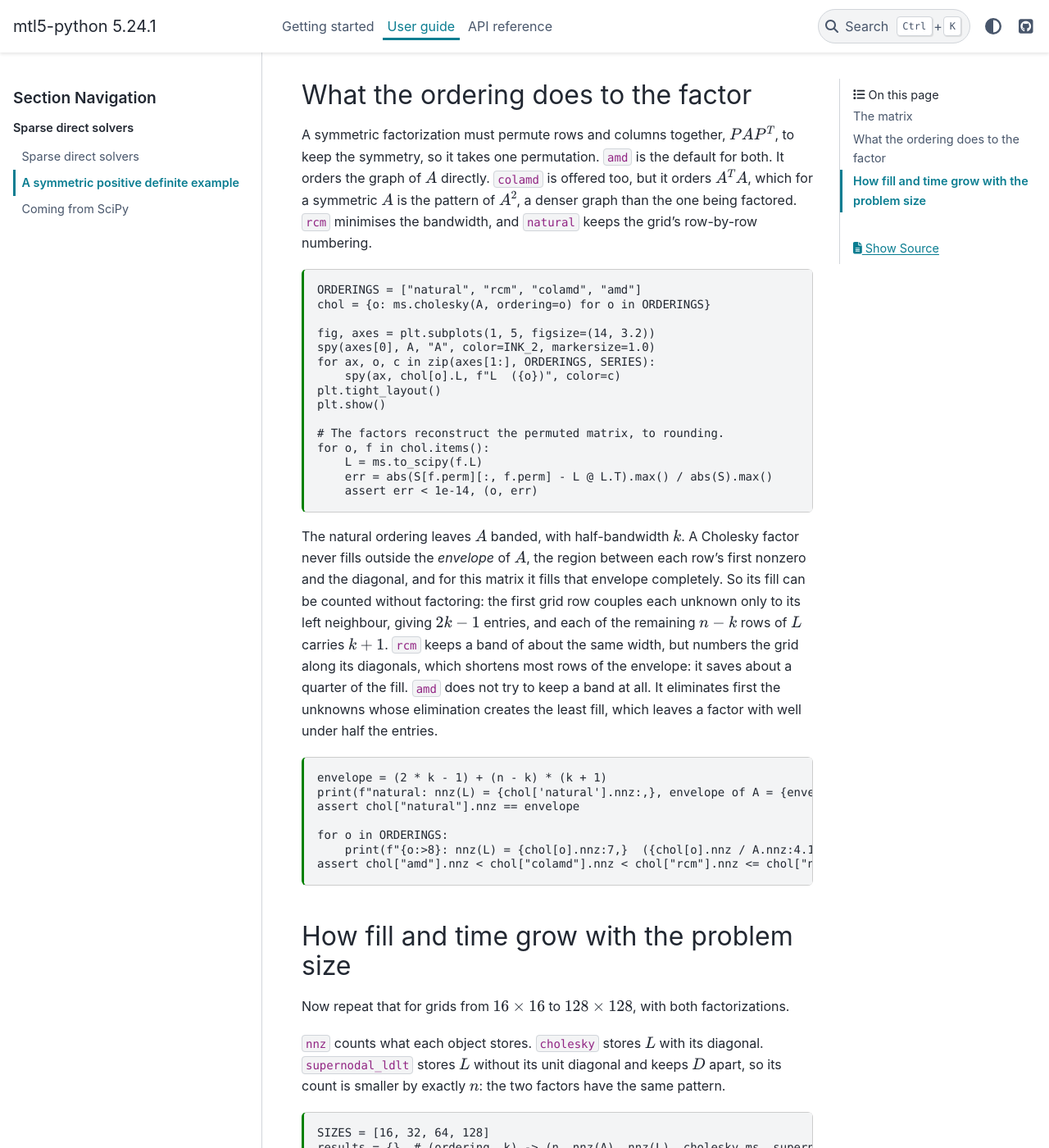
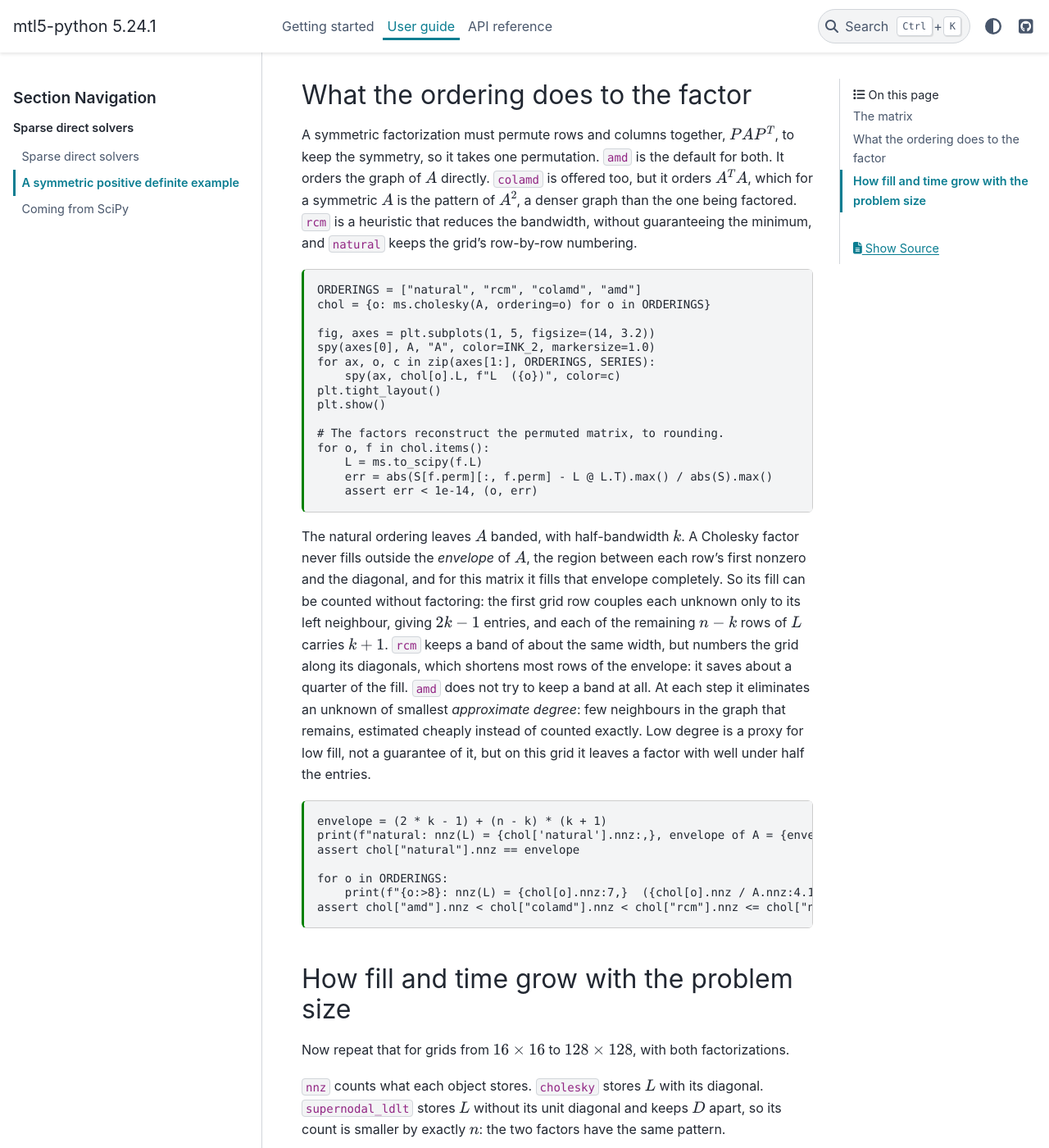
Before and after one commit to stillwater-sc/mtl5-python, a Sphinx documentation site: the page built from docs/guide/spd-example.md, in a window 1280 px wide and 1400 px high, scrolled down 2146 px. Shown: the whole window at 82% size. Built offline with Sphinx 7.4.7 and the PyData theme 0.15.4, drawn with Linux system fonts in a browser that asks for light colours; pages that are not in the unit, such as notebooks, are missing from menus.

Commit message:
docs(guide): describe rcm and amd as the heuristics they are
rcm reduces the bandwidth but does not guarantee the minimum. amd
chooses by approximate degree, a proxy for fill, not by the least
immediate fill.

Co-Authored-By: Claude Opus 5.5 <noreply@anthropic.com>

````diff
--- a/docs/guide/spd-example.md
+++ b/docs/guide/spd-example.md
@@ -111,8 +111,9 @@ A symmetric factorization must permute rows and columns together, $PAP^T$, to
 keep the symmetry, so it takes one permutation. `amd` is the default for both.
 It orders the graph of $A$ directly. `colamd` is offered too, but it orders
 $A^TA$, which for a symmetric $A$ is the pattern of $A^2$, a denser graph than
-the one being factored. `rcm` minimises the bandwidth, and `natural` keeps the
-grid's row-by-row numbering.
+the one being factored. `rcm` is a heuristic that reduces the bandwidth,
+without guaranteeing the minimum, and `natural` keeps the grid's row-by-row
+numbering.
 
 ```{code-cell} python
 ORDERINGS = ["natural", "rcm", "colamd", "amd"]
@@ -140,9 +141,11 @@ grid row couples each unknown only to its left neighbour, giving $2k - 1$
 entries, and each of the remaining $n - k$ rows of $L$ carries $k + 1$.
 `rcm` keeps a band of about the same width, but numbers the grid along its
 diagonals, which shortens most rows of the envelope: it saves about a quarter
-of the fill. `amd` does not try to keep a band at all. It eliminates first the
-unknowns whose elimination creates the least fill, which leaves a factor with
-well under half the entries.
+of the fill. `amd` does not try to keep a band at all. At each step it
+eliminates an unknown of smallest *approximate degree*: few neighbours in the
+graph that remains, estimated cheaply instead of counted exactly. Low degree is
+a proxy for low fill, not a guarantee of it, but on this grid it leaves a
+factor with well under half the entries.
 
 ```{code-cell} python
 envelope = (2 * k - 1) + (n - k) * (k + 1)
````
